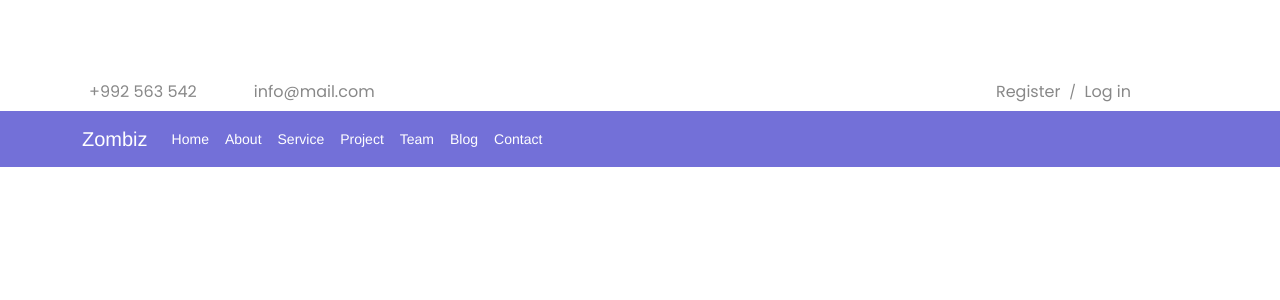
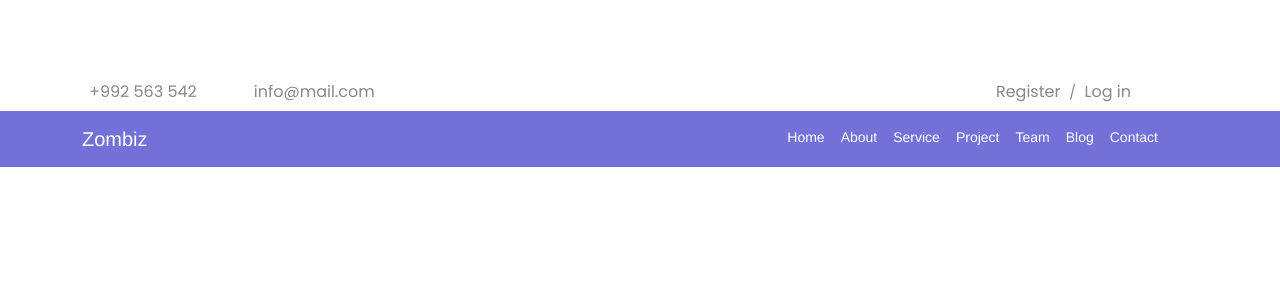
Before and after one commit to offism/zombiz_vue, a Vue app: page / in a window 1280 px wide. Shown: the top 300 px of the page. Built offline with nearby package versions, Linux system fonts and the light colour scheme; some icons are missing; a web font is replaced by a local one.

Commit message:
27.01day

```diff
--- a/src/components/Header.vue
+++ b/src/components/Header.vue
@@ -202,7 +202,7 @@
       <nav class="navbar navbar-expand-lg">
         <div class="container">
           <div class="box-btns__header">
-            <div>
+            <div class="box-brand__left">
               <a class="navbar-brand" href="#">Zombiz</a>
               <button
                 class="navbar-toggler"
@@ -320,7 +320,15 @@ label {
   color: #fff;
 }
 .box-btns__header {
-  display: flex;
-  justify-content: space-between;
+  display: block;
+  width: 100%;
+}
+.box-brand__left {
+  display: inline-block;
+  float: left;
+}
+#navbarNavAltMarkup {
+  display: inline-block;
+  float: right;
 }
 </style>
```
